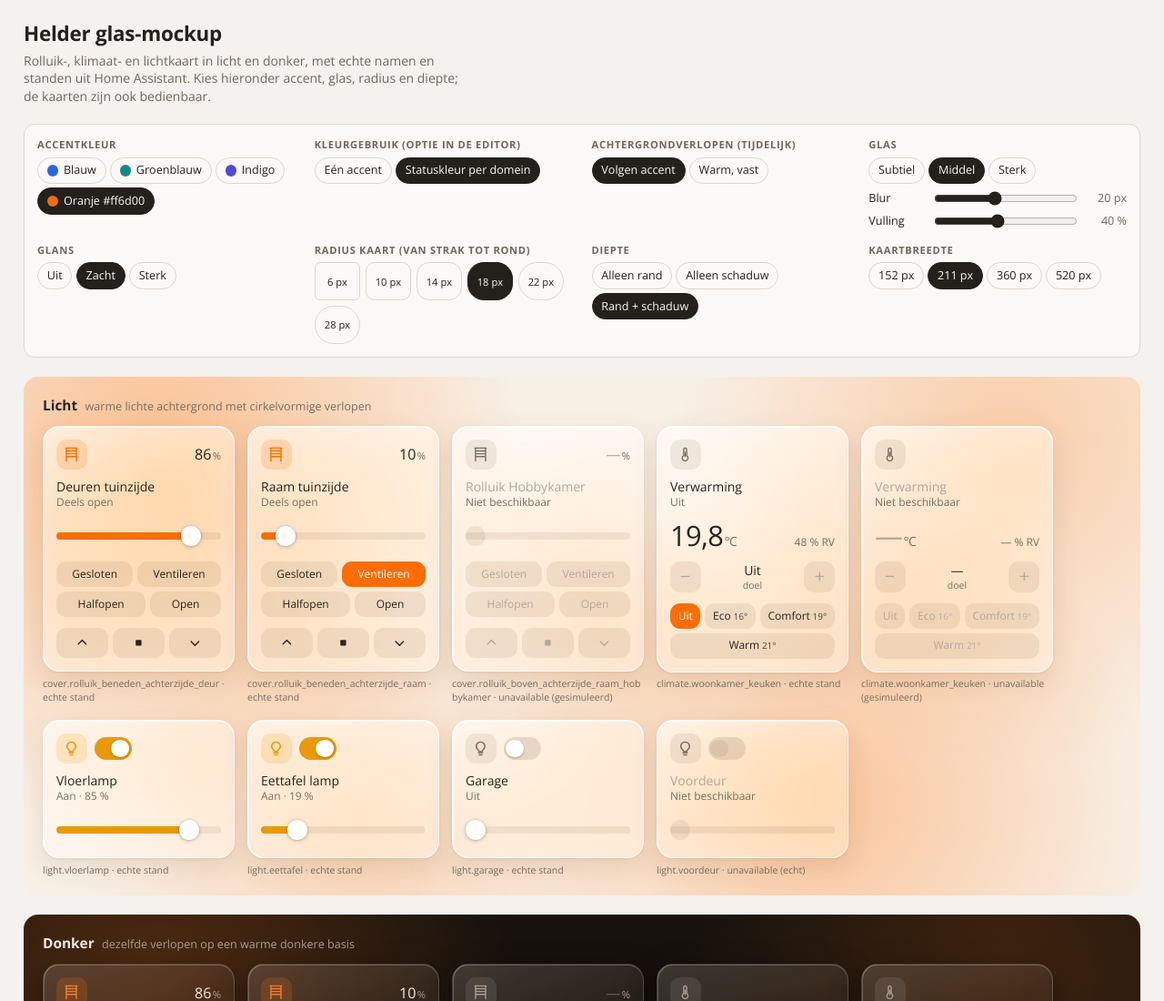
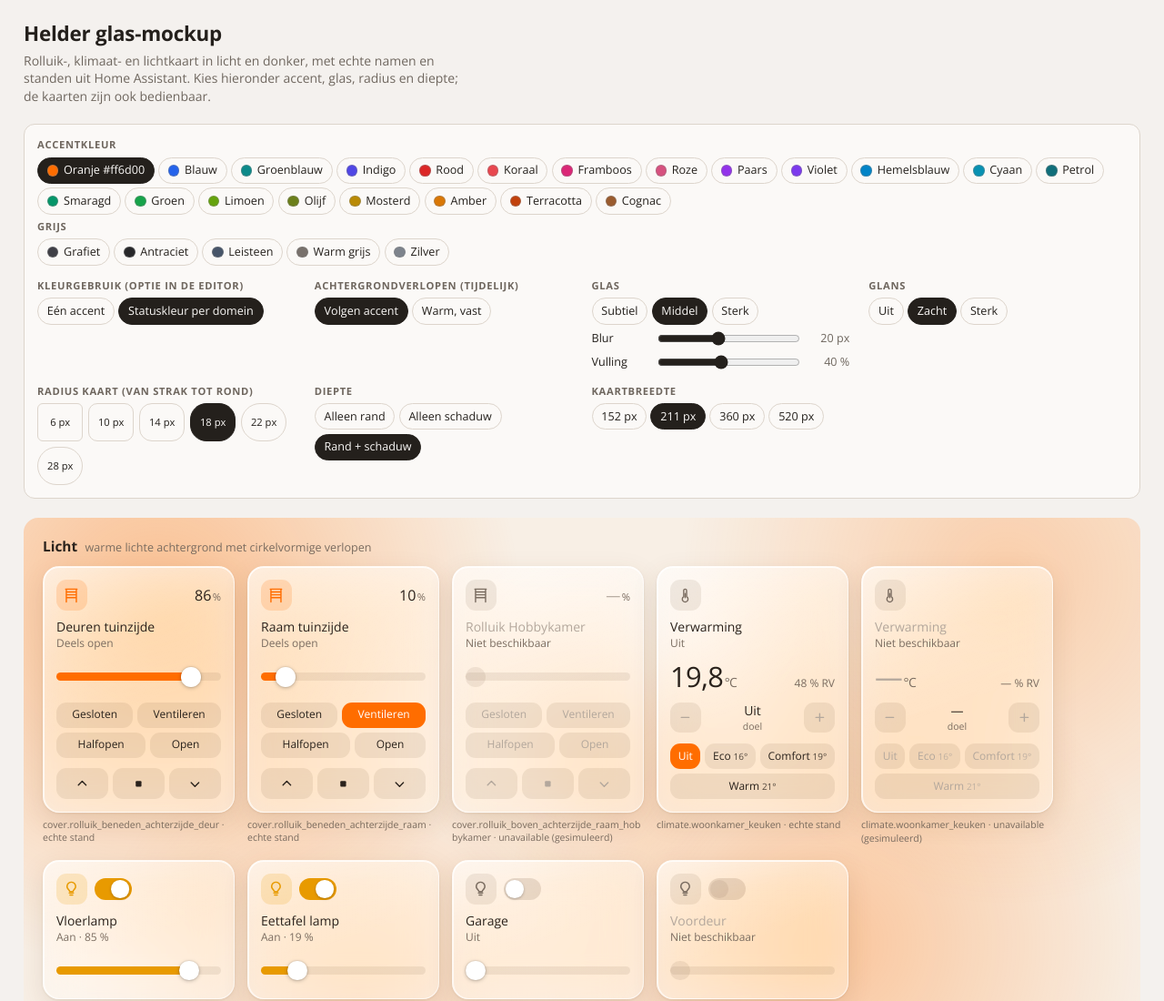
Before and after one commit to nagtegaal/helder, a plain HTML site: page mockup/glass.html in a window 1280 px wide. Shown: the top 1100 px of the page at 91% size. Drawn offline with nearby package versions, Linux system fonts and the light colour scheme.

Commit message:
mockup: offer 21 accent colours and 5 greys, set from one list
Co-Authored-By: Claude Opus 5.5 <noreply@anthropic.com>
Claude-Session: https://claude.ai/code/session_0188TZibxehgLpvZx4MTqWFe

```diff
--- a/mockup/glass.html
+++ b/mockup/glass.html
@@ -152,15 +152,7 @@ header p { margin: .3rem 0 0; color: var(--page-muted); max-width: 60ch; }
   --helder-color-light: #ffc23d;
   --helder-color-heat: #ff8a3d;
 }
-/* accentkandidaten, per modus */
-[data-accent="blue"]   .stage[data-mode="light"] { --helder-color-accent: #2563eb; }
-[data-accent="blue"]   .stage[data-mode="dark"]  { --helder-color-accent: #5b8cff; }
-[data-accent="teal"]   .stage[data-mode="light"] { --helder-color-accent: #0d8a8a; }
-[data-accent="teal"]   .stage[data-mode="dark"]  { --helder-color-accent: #2cc4c0; }
-[data-accent="indigo"] .stage[data-mode="light"] { --helder-color-accent: #4f46e5; }
-[data-accent="indigo"] .stage[data-mode="dark"]  { --helder-color-accent: #8f88ff; }
-[data-accent="orange"] .stage[data-mode="light"] { --helder-color-accent: #ff6d00; }
-[data-accent="orange"] .stage[data-mode="dark"]  { --helder-color-accent: #ff7a1a; }
+/* accentkleur: per modus gezet vanuit het paneel (zie ACCENTS in het script) */
 /* tijdelijk: achtergrondverlopen volgen de accentkleur */
 [data-bg="accent"] .stage[data-mode="light"] {
   --helder-bg-blob-1: color-mix(in srgb, var(--helder-color-accent) 38%, transparent);
@@ -316,14 +308,11 @@ figcaption b { font-weight: 400; }
   </header>
 
   <section class="panel" aria-label="Instellingen">
-    <div class="ctl">
+    <div class="ctl" style="grid-column: 1 / -1">
       <span class="lbl">Accentkleur</span>
-      <div class="seg" data-set="accent">
-        <button data-v="blue"><i class="sw" style="background:#2563eb"></i>Blauw</button>
-        <button data-v="teal"><i class="sw" style="background:#0d8a8a"></i>Groenblauw</button>
-        <button data-v="indigo"><i class="sw" style="background:#4f46e5"></i>Indigo</button>
-        <button data-v="orange"><i class="sw" style="background:#ff6d00"></i>Oranje #ff6d00</button>
-      </div>
+      <div class="seg" data-set="accent" data-group="color"></div>
+      <span class="lbl">Grijs</span>
+      <div class="seg" data-set="accent" data-group="grey"></div>
     </div>
     <div class="ctl">
       <span class="lbl">Kleurgebruik (optie in de editor)</span>
@@ -516,6 +505,41 @@ figcaption b { font-weight: 400; }
     });
   });
 
+  // Accentkleuren: [id, naam, licht, donker, groep]
+  const ACCENTS = [
+    ['orange', 'Oranje #ff6d00', '#ff6d00', '#ff7a1a', 'color'],
+    ['blue', 'Blauw', '#2563eb', '#5b8cff', 'color'],
+    ['teal', 'Groenblauw', '#0d8a8a', '#2cc4c0', 'color'],
+    ['indigo', 'Indigo', '#4f46e5', '#8f88ff', 'color'],
+    ['red', 'Rood', '#dc2626', '#f87171', 'color'],
+    ['coral', 'Koraal', '#e8474f', '#ff7a7f', 'color'],
+    ['raspberry', 'Framboos', '#db2777', '#f472b6', 'color'],
+    ['pink', 'Roze', '#d6517f', '#f59ab8', 'color'],
+    ['purple', 'Paars', '#9333ea', '#c084fc', 'color'],
+    ['violet', 'Violet', '#7c3aed', '#a78bfa', 'color'],
+    ['sky', 'Hemelsblauw', '#0284c7', '#38bdf8', 'color'],
+    ['cyan', 'Cyaan', '#0891b2', '#22d3ee', 'color'],
+    ['petrol', 'Petrol', '#0f6e7a', '#3fb0bd', 'color'],
+    ['emerald', 'Smaragd', '#059669', '#34d399', 'color'],
+    ['green', 'Groen', '#16a34a', '#4ade80', 'color'],
+    ['lime', 'Limoen', '#65a30d', '#a3e635', 'color'],
+    ['olive', 'Olijf', '#6b7f1a', '#a3b84a', 'color'],
+    ['mustard', 'Mosterd', '#b98a05', '#facc15', 'color'],
+    ['amber', 'Amber', '#d97706', '#fbbf24', 'color'],
+    ['terracotta', 'Terracotta', '#c2410c', '#f0835a', 'color'],
+    ['cognac', 'Cognac', '#9a5b2e', '#d0905a', 'color'],
+    ['graphite', 'Grafiet', '#3f3f46', '#d4d4d8', 'grey'],
+    ['anthracite', 'Antraciet', '#27272a', '#e4e4e7', 'grey'],
+    ['slate', 'Leisteen', '#475569', '#a8b6c9', 'grey'],
+    ['warmgrey', 'Warm grijs', '#78716c', '#c4bcb4', 'grey'],
+    ['silver', 'Zilver', '#7d838c', '#c9ced6', 'grey']
+  ];
+  const lum = hex => { const c = [1, 3, 5].map(i => parseInt(hex.slice(i, i + 2), 16) / 255).map(v => v <= .03928 ? v / 12.92 : ((v + .055) / 1.055) ** 2.4); return .2126 * c[0] + .7152 * c[1] + .0722 * c[2]; };
+  const onAccent = hex => lum(hex) > .4 ? '#1c1814' : '#ffffff';
+  document.querySelectorAll('[data-set="accent"]').forEach(g => {
+    g.innerHTML = ACCENTS.filter(a => a[4] === g.dataset.group).map(([id, n, l]) => `<button data-v="${id}"><i class="sw" style="background:${l}"></i>${n}</button>`).join('');
+  });
+
   // ---------- Bedieningspaneel ----------
   const glassPresets = { subtle: [12, 55], medium: [20, 40], strong: [32, 25] };
   const radii = [6, 10, 14, 18, 22, 28];
@@ -530,6 +554,10 @@ figcaption b { font-weight: 400; }
     stages.forEach(s => {
       s.el.style.setProperty('--glass-blur', st.blur + 'px');
       s.el.style.setProperty('--glass-alpha', st.fill / 100);
+      const ac = ACCENTS.find(a => a[0] === st.accent) || ACCENTS[0];
+      const hex = s.el.dataset.mode === 'dark' ? ac[3] : ac[2];
+      s.el.style.setProperty('--helder-color-accent', hex);
+      s.el.style.setProperty('--helder-color-on-accent', onAccent(hex));
       s.el.style.setProperty('--r', st.radius + 'px');
       s.el.style.setProperty('--gloss', st.gloss);
       s.el.style.setProperty('--card-w', st.width + 'px');
```
Also changed, not shown: mockup/screenshots/glas-152px.png, mockup/screenshots/glas-211px.png, mockup/screenshots/glas-360px.png, 1 other file.
